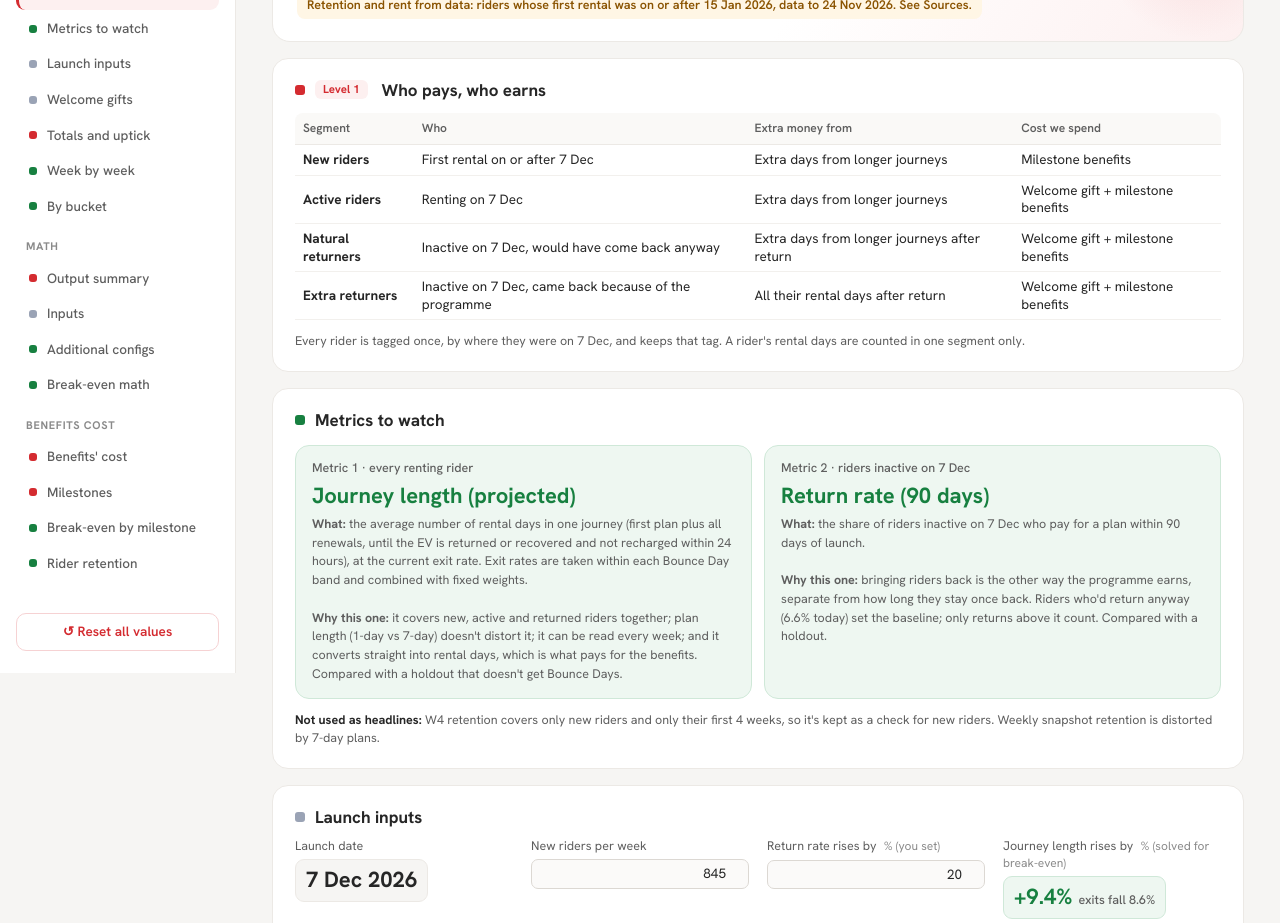
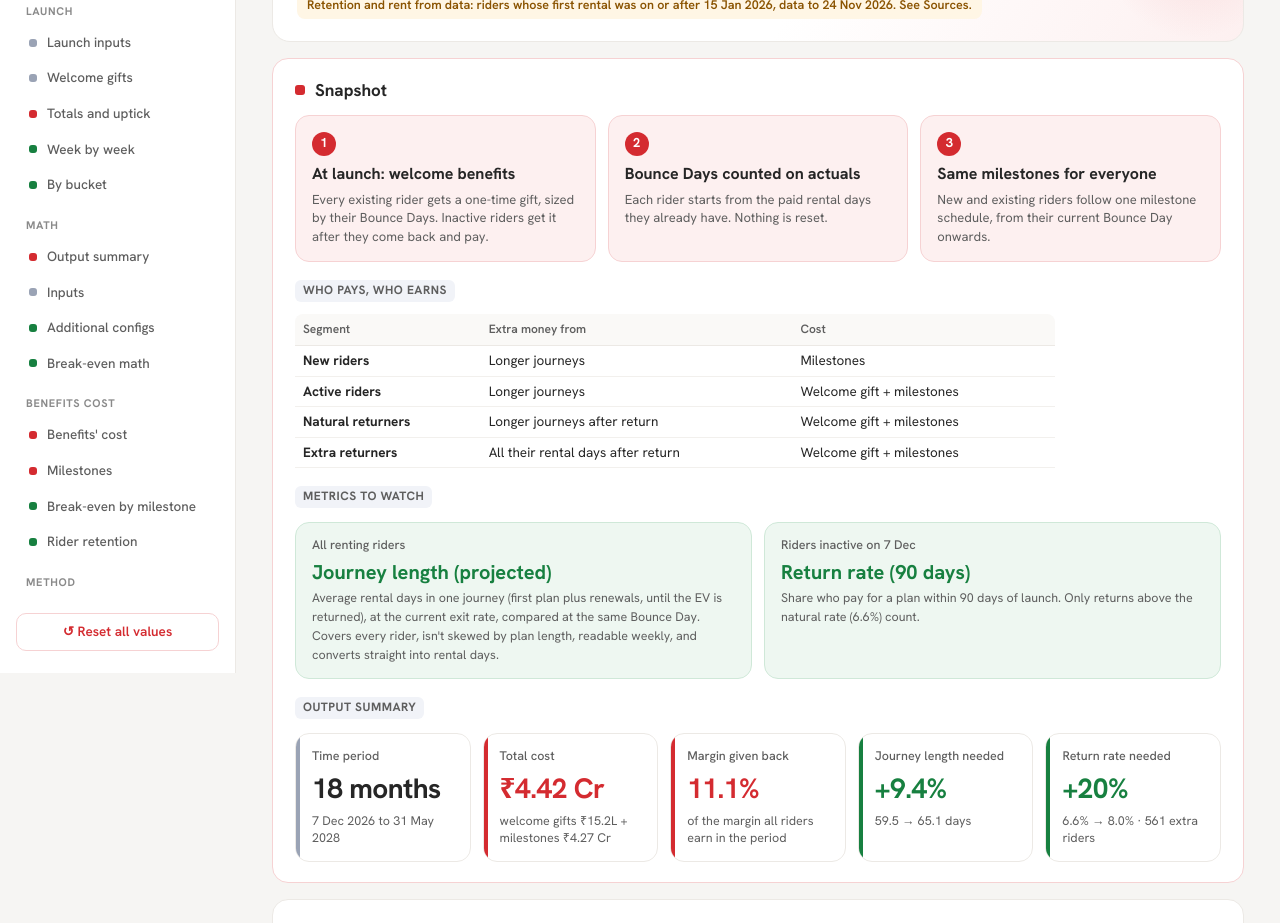
Before and after one commit to pr-architect/bounce-days-model, a plain HTML site: page index.html in a window 1280 px wide. Shown: the part 127-1050 px from the top of the page. Drawn offline with Linux system fonts and the light colour scheme.

Commit message:
Snapshot section: proposal, who pays/earns, metrics to watch, output summary
Co-Authored-By: Claude Opus 5.5 <noreply@anthropic.com>

```diff
--- a/index.html
+++ b/index.html
@@ -91,6 +91,19 @@
   #msT th,#msT td{padding-left:14px;padding-right:14px}
   #msT td.how{min-width:420px;white-space:normal}
   #msT th:first-child,#msT td:first-child{white-space:nowrap}
+  .snap{border-color:var(--red-l)}
+  .prop{display:grid;grid-template-columns:repeat(3,1fr);gap:12px;margin-top:14px}
+  .pc{background:var(--red-t);border:1px solid var(--red-l);border-radius:14px;padding:16px 16px 14px;position:relative}
+  .pc .pn{display:inline-grid;place-items:center;width:24px;height:24px;border-radius:50%;background:var(--red);color:#fff;font-size:13px;font-weight:700;margin-bottom:8px}
+  .pc b{display:block;font-size:16px;color:var(--h)}
+  .pc p{font-size:13px;color:var(--b);margin-top:6px;line-height:1.45}
+  table.slim{max-width:760px}
+  .snapt{grid-template-columns:repeat(5,1fr)}
+  .snapt .tile:nth-child(n){background:#fff;border-color:var(--line)} .snapt .tile:before{background:#9AA3B5}
+  .snapt .tile:nth-child(2) .v,.snapt .tile:nth-child(3) .v{color:var(--red)} .snapt .tile:nth-child(2):before,.snapt .tile:nth-child(3):before{background:var(--red)}
+  .snapt .tile:nth-child(4) .v,.snapt .tile:nth-child(5) .v{color:var(--green)} .snapt .tile:nth-child(4):before,.snapt .tile:nth-child(5):before{background:var(--green)}
+  .snapt .tile:nth-child(1) .v{color:var(--h)}
+  #nav a.snapnav{font-weight:600;margin-top:4px}
   td.gap,th.gap{width:18px;min-width:18px;padding:0;border:0;background:#fff!important}
   tr.segtop td{border-top:2px solid var(--line)}
   .lev{display:inline-block;font-size:11.5px;font-weight:700;color:var(--red);background:var(--red-t);padding:2px 8px;border-radius:6px;margin-right:4px}
@@ -111,7 +124,7 @@
 <body>
 <aside class="side">
   <div class="brand"><span class="logo">B</span><div><b>Bounce Days</b><small>Break-even model</small></div></div>
-  <nav id="nav"><div class="grp">Launch</div><a href="#s-l1" data-s="s-l1"><i class="r"></i>Who pays, who earns</a><a href="#s-lm" data-s="s-lm"><i class="g"></i>Metrics to watch</a><a href="#s-l0" data-s="s-l0"><i class="n"></i>Launch inputs</a><a href="#s-lw" data-s="s-lw"><i class="n"></i>Welcome gifts</a><a href="#s-l2" data-s="s-l2"><i class="r"></i>Totals and uptick</a><a href="#s-l3" data-s="s-l3"><i class="g"></i>Week by week</a><a href="#s-l4" data-s="s-l4"><i class="g"></i>By bucket</a><div class="grp">Math</div><a href="#s-res" data-s="s-res"><i class="r"></i>Output summary</a><a href="#s-inp" data-s="s-inp"><i class="n"></i>Inputs</a><a href="#s-cfg" data-s="s-cfg"><i class="g"></i>Additional configs</a><a href="#s-wk" data-s="s-wk"><i class="g"></i>Break-even math</a><div class="grp">Benefits cost</div><a href="#s-ben" data-s="s-ben"><i class="r"></i>Benefits' cost</a><a href="#s-ms" data-s="s-ms"><i class="r"></i>Milestones</a><a href="#s-be" data-s="s-be"><i class="g"></i>Break-even by milestone</a><a href="#s-ret" data-s="s-ret"><i class="g"></i>Rider retention</a><div class="grp">Method</div><a href="#s-how" data-s="s-how"><i class="n"></i>How it works</a><a href="#s-src" data-s="s-src"><i class="n"></i>Sources</a></nav>
+  <nav id="nav"><a class="snapnav" href="#s-snap" data-s="s-snap"><i class="r"></i>Snapshot</a><div class="grp">Launch</div><a href="#s-l0" data-s="s-l0"><i class="n"></i>Launch inputs</a><a href="#s-lw" data-s="s-lw"><i class="n"></i>Welcome gifts</a><a href="#s-l2" data-s="s-l2"><i class="r"></i>Totals and uptick</a><a href="#s-l3" data-s="s-l3"><i class="g"></i>Week by week</a><a href="#s-l4" data-s="s-l4"><i class="g"></i>By bucket</a><div class="grp">Math</div><a href="#s-res" data-s="s-res"><i class="r"></i>Output summary</a><a href="#s-inp" data-s="s-inp"><i class="n"></i>Inputs</a><a href="#s-cfg" data-s="s-cfg"><i class="g"></i>Additional configs</a><a href="#s-wk" data-s="s-wk"><i class="g"></i>Break-even math</a><div class="grp">Benefits cost</div><a href="#s-ben" data-s="s-ben"><i class="r"></i>Benefits' cost</a><a href="#s-ms" data-s="s-ms"><i class="r"></i>Milestones</a><a href="#s-be" data-s="s-be"><i class="g"></i>Break-even by milestone</a><a href="#s-ret" data-s="s-ret"><i class="g"></i>Rider retention</a><div class="grp">Method</div><a href="#s-how" data-s="s-how"><i class="n"></i>How it works</a><a href="#s-src" data-s="s-src"><i class="n"></i>Sources</a></nav>
   <button class="reset" onclick="location.reload()">↺ Reset all values</button>
 </aside>
 <div class="wrap">
@@ -119,22 +132,32 @@
 <header class="hero"><span class="eyebrow">Retention programme</span><h1>Bounce Days: cost and break-even model</h1>
 <span class="dummy">Retention and rent from data: riders whose first rental was on or after 15 Jan 2026, data to 24 Nov 2026. See Sources.</span></header>
 
-<section id="s-l1" class="sec r">
-  <h2><i></i><span class="lev">Level 1</span>Who pays, who earns</h2>
-  <table><thead><tr><th>Segment</th><th>Who</th><th>Extra money from</th><th>Cost we spend</th></tr></thead><tbody><tr><td><b>New riders</b></td><td>First rental on or after 7 Dec</td><td>Extra days from longer journeys</td><td>Milestone benefits</td></tr><tr><td><b>Active riders</b></td><td>Renting on 7 Dec</td><td>Extra days from longer journeys</td><td>Welcome gift + milestone benefits</td></tr><tr><td><b>Natural returners</b></td><td>Inactive on 7 Dec, would have come back anyway</td><td>Extra days from longer journeys after return</td><td>Welcome gift + milestone benefits</td></tr><tr><td><b>Extra returners</b></td><td>Inactive on 7 Dec, came back because of the programme</td><td>All their rental days after return</td><td>Welcome gift + milestone benefits</td></tr></tbody></table>
-  <p class="note">Every rider is tagged once, by where they were on 7 Dec, and keeps that tag. A rider's rental days are counted in one segment only.</p>
-</section>
-<section id="s-lm" class="sec g">
-  <h2><i></i>Metrics to watch</h2>
+<section id="s-snap" class="sec r snap">
+  <h2><i></i>Snapshot</h2>
+  <div class="prop">
+    <div class="pc"><span class="pn">1</span><b>At launch: welcome benefits</b><p>Every existing rider gets a one-time gift, sized by their Bounce Days. Inactive riders get it after they come back and pay.</p></div>
+    <div class="pc"><span class="pn">2</span><b>Bounce Days counted on actuals</b><p>Each rider starts from the paid rental days they already have. Nothing is reset.</p></div>
+    <div class="pc"><span class="pn">3</span><b>Same milestones for everyone</b><p>New and existing riders follow one milestone schedule, from their current Bounce Day onwards.</p></div>
+  </div>
+
+  <h3>Who pays, who earns</h3>
+  <table class="slim"><thead><tr><th>Segment</th><th>Extra money from</th><th>Cost</th></tr></thead><tbody>
+    <tr><td><b>New riders</b></td><td>Longer journeys</td><td>Milestones</td></tr>
+    <tr><td><b>Active riders</b></td><td>Longer journeys</td><td>Welcome gift + milestones</td></tr>
+    <tr><td><b>Natural returners</b></td><td>Longer journeys after return</td><td>Welcome gift + milestones</td></tr>
+    <tr><td><b>Extra returners</b></td><td>All their rental days after return</td><td>Welcome gift + milestones</td></tr>
+  </tbody></table>
+
+  <h3>Metrics to watch</h3>
   <div class="ups">
-    <div class="up"><div class="k">Metric 1 · every renting rider</div><div class="v" style="font-size:22px">Journey length (projected)</div>
-      <div class="d"><b>What:</b> the average number of rental days in one journey (first plan plus all renewals, until the EV is returned or recovered and not recharged within 24 hours), at the current exit rate. Exit rates are taken within each Bounce Day band and combined with fixed weights.<br><br>
-      <b>Why this one:</b> it covers new, active and returned riders together; plan length (1-day vs 7-day) doesn't distort it; it can be read every week; and it converts straight into rental days, which is what pays for the benefits. Compared with a holdout that doesn't get Bounce Days.</div></div>
-    <div class="up"><div class="k">Metric 2 · riders inactive on 7 Dec</div><div class="v" style="font-size:22px">Return rate (90 days)</div>
-      <div class="d"><b>What:</b> the share of riders inactive on 7 Dec who pay for a plan within 90 days of launch.<br><br>
-      <b>Why this one:</b> bringing riders back is the other way the programme earns, separate from how long they stay once back. Riders who'd return anyway (<span id="la_rrBase"></span> today) set the baseline; only returns above it count. Compared with a holdout.</div></div>
+    <div class="up"><div class="k">All renting riders</div><div class="v" style="font-size:20px">Journey length (projected)</div>
+      <div class="d">Average rental days in one journey (first plan plus renewals, until the EV is returned), at the current exit rate, compared at the same Bounce Day. Covers every rider, isn't skewed by plan length, readable weekly, and converts straight into rental days.</div></div>
+    <div class="up"><div class="k">Riders inactive on 7 Dec</div><div class="v" style="font-size:20px">Return rate (90 days)</div>
+      <div class="d">Share who pay for a plan within 90 days of launch. Only returns above the natural rate (<span id="la_rrBase"></span>) count.</div></div>
   </div>
-  <p class="note"><b>Not used as headlines:</b> W4 retention covers only new riders and only their first 4 weeks, so it's kept as a check for new riders. Weekly snapshot retention is distorted by 7-day plans.</p>
+
+  <h3>Output summary</h3>
+  <div class="tiles snapt" id="la_snap"></div>
 </section>
 <section id="s-l0" class="sec n">
   <h2><i></i>Launch inputs</h2>
@@ -342,7 +365,7 @@ function calc(){
   const S0 = curve(1), w4h = S0[W4], target = Math.min(0.999, Math.max(0.001, w4h+org));
   const k0 = org===0 ? 1 : solve(k => curve(k)[W4] <= target, 0, 5);
   const B = curve(k0);
-  LA_CTX = {k0, perDayX, perM};
+  LA_CTX = {k0, perDayX, perM, perDay};
   $('orgNote').textContent = org===0 ? `W4 rider retention ${pct(w4h)} (history)` : `W4 rider retention ${pct(w4h)} → ${pct(B[W4])}`;
 
   RET.forEach((r,i)=>{ const s=B[r[0]]; $('ru'+i).textContent=(s*100).toFixed(1); $('rn'+i).textContent=num(N*s); $('rd'+i).textContent=Math.round(daysLeft(B,r[0])); });
@@ -444,7 +467,7 @@ const laSum = a => a.reduce((x,y)=>x+y,0);
 const laMoney = v => { const s=v<0?'−':''; v=Math.abs(v); return s+(v>=1e7 ? '₹'+(v/1e7).toFixed(2)+' Cr' : '₹'+(v/1e5).toFixed(1)+'L'); };
 function launchCalc(){
   if(!LA_CTX || !$('la_l2')) return;
-  const {k0, perDayX} = LA_CTX;
+  const {k0, perDayX, perDay} = LA_CTX;
   const gk = {}; BEN.forEach(b=>gk[b.k]=b.c*b.u/100); LA_CTX.grantK = gk;
   LA_H = laHaz(); PER = laPeriods(); const NP=PER.length;
   const Y=+$('la_y').value/100, q=+$('la_new').value/7;
@@ -485,6 +508,15 @@ function launchCalc(){
   const rowsL2 = [['New riders', q*LA_T, agg([R.nw])], ['Active riders', actT, agg(R.act)], ['Natural returners', natN, agg(R.nat)], ['Extra returners', natN*Y, agg(R.ext)]];
   const T2 = {d:0,mg:0,g:0,m:0}; rowsL2.forEach(([, ,o])=>{ for(const k in T2) T2[k]+=o[k]; });
   const cells = o => `<td class="r">${num(o.d)}</td><td class="r">${laMoney(o.mg)}</td><td class="r">${o.g?laMoney(o.g):'–'}</td><td class="r">${laMoney(o.m)}</td><td class="r">${laMoney(o.g+o.m)}</td><td class="r ${o.mg-o.g-o.m>=0?'pos':'negv'}">${Math.abs(o.mg-o.g-o.m)<5e4?'≈ ₹0':(o.mg-o.g-o.m>0?'+':'')+laMoney(o.mg-o.g-o.m)}</td>`;
+  const baseDays = laSum(base.nw.d) + base.act.reduce((a,o)=>a+laSum(o.d),0) + base.nat.reduce((a,o)=>a+laSum(o.d),0);
+  const totCost = T2.g + T2.m;
+  $('la_snap').innerHTML = [
+    ['Time period', '18 months', '7 Dec 2026 to 31 May 2028'],
+    ['Total cost', laMoney(totCost), `welcome gifts ${laMoney(T2.g)} + milestones ${laMoney(T2.m)}`],
+    ['Margin given back', pct(totCost/(baseDays*perDay)), `of the margin all riders earn in the period`],
+    ['Journey length needed', X===null?'Not reachable':`+${pct(1/(1-X)-1)}`, X===null?'benefits cost more than longer journeys can earn':`${JL0.toFixed(1)} → ${jl(X).toFixed(1)} days`],
+    ['Return rate needed', `+${pct(Y,0)}`, `${pct(rr0)} → ${pct(rr0*(1+Y))} · ${num(natN*Y)} extra riders`],
+  ].map(([k,v,d])=>`<div class="tile"><div class="k">${k}</div><div class="v">${v}</div><div class="d">${d}</div></div>`).join('');
   $('la_l2').innerHTML = rowsL2.map(([n,r,o])=>`<tr><td>${n}</td><td class="r">${num(r)}</td>${cells(o)}</tr>`).join('') + `<tr class="tot"><td>Total</td><td></td>${cells(T2)}</tr>`;
   // Level 3
   const segP = (list,p,key) => list.reduce((a,s)=>a+s[key][p],0);
```
